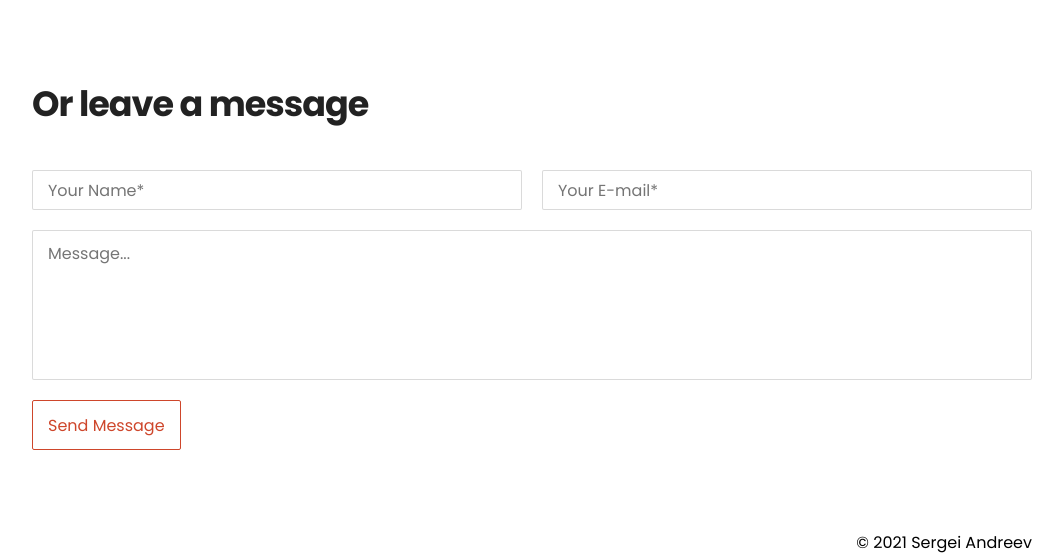
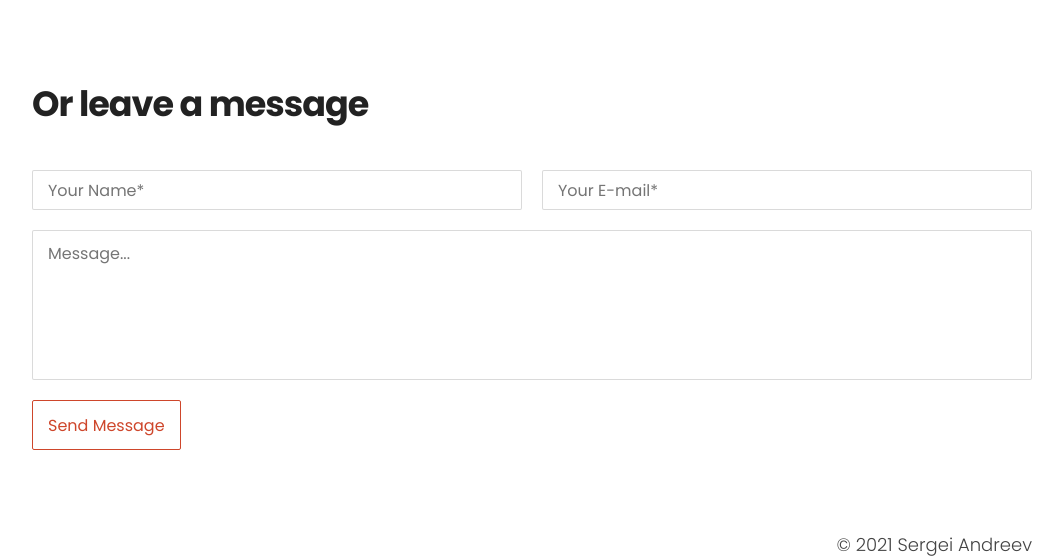
Before and after one commit to sergei-andreev/rsschool-cv, a plain HTML site: page index.html in a window 1280 px wide. Shown: the part 1798-2357 px from the top of the page, without its empty margins (108-1171 px from the left). Drawn offline with Linux system fonts and the light colour scheme.

Commit message:
feat: add footer class

```diff
--- a/index.html
+++ b/index.html
@@ -193,7 +193,7 @@
 
     <footer class="footer">
       <div class="container">
-        <div>© 2021 Sergei Andreev</div>
+        <div class="about">© 2021 Sergei Andreev</div>
       </div>
     </footer>
   </body>
```
